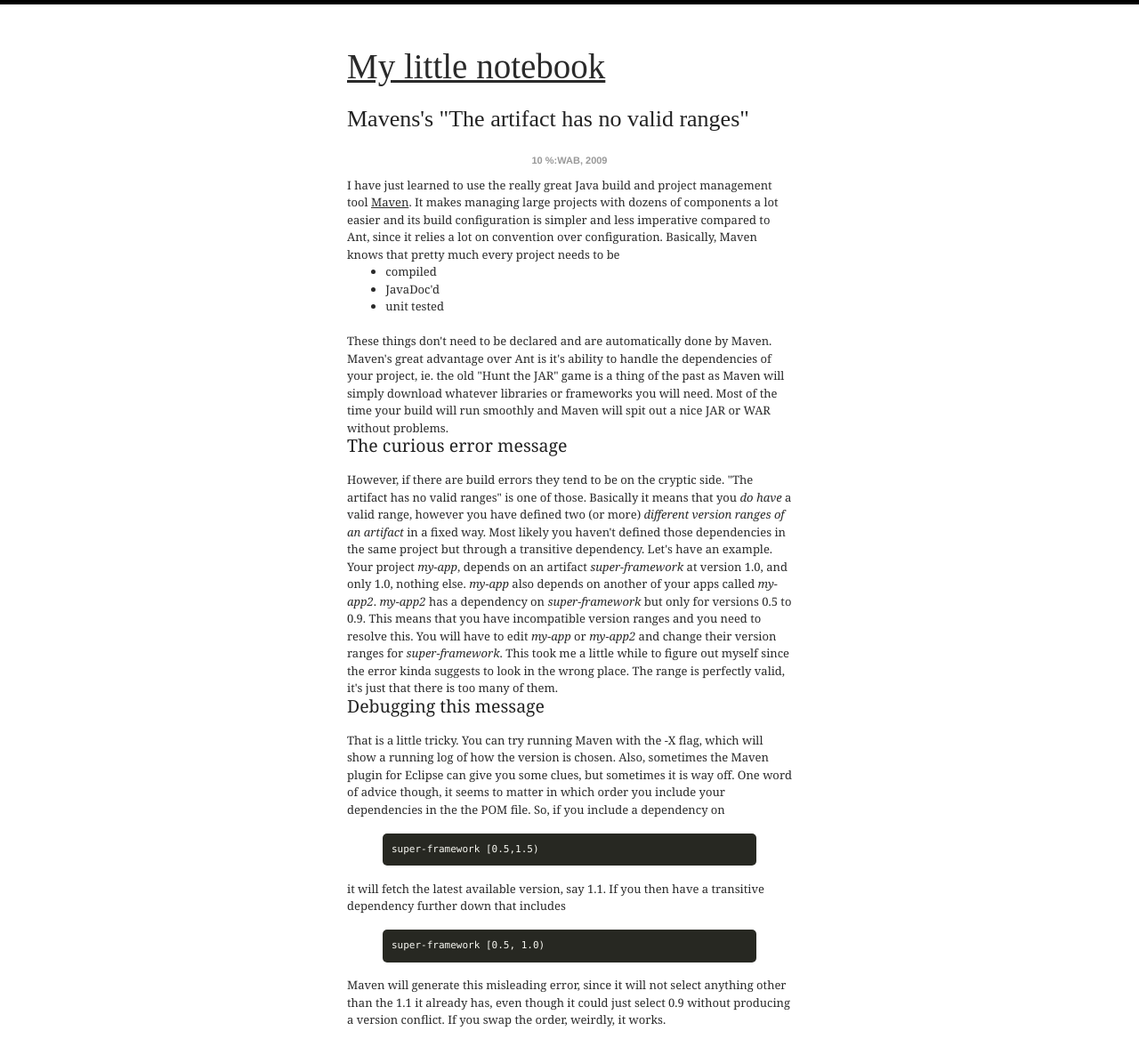
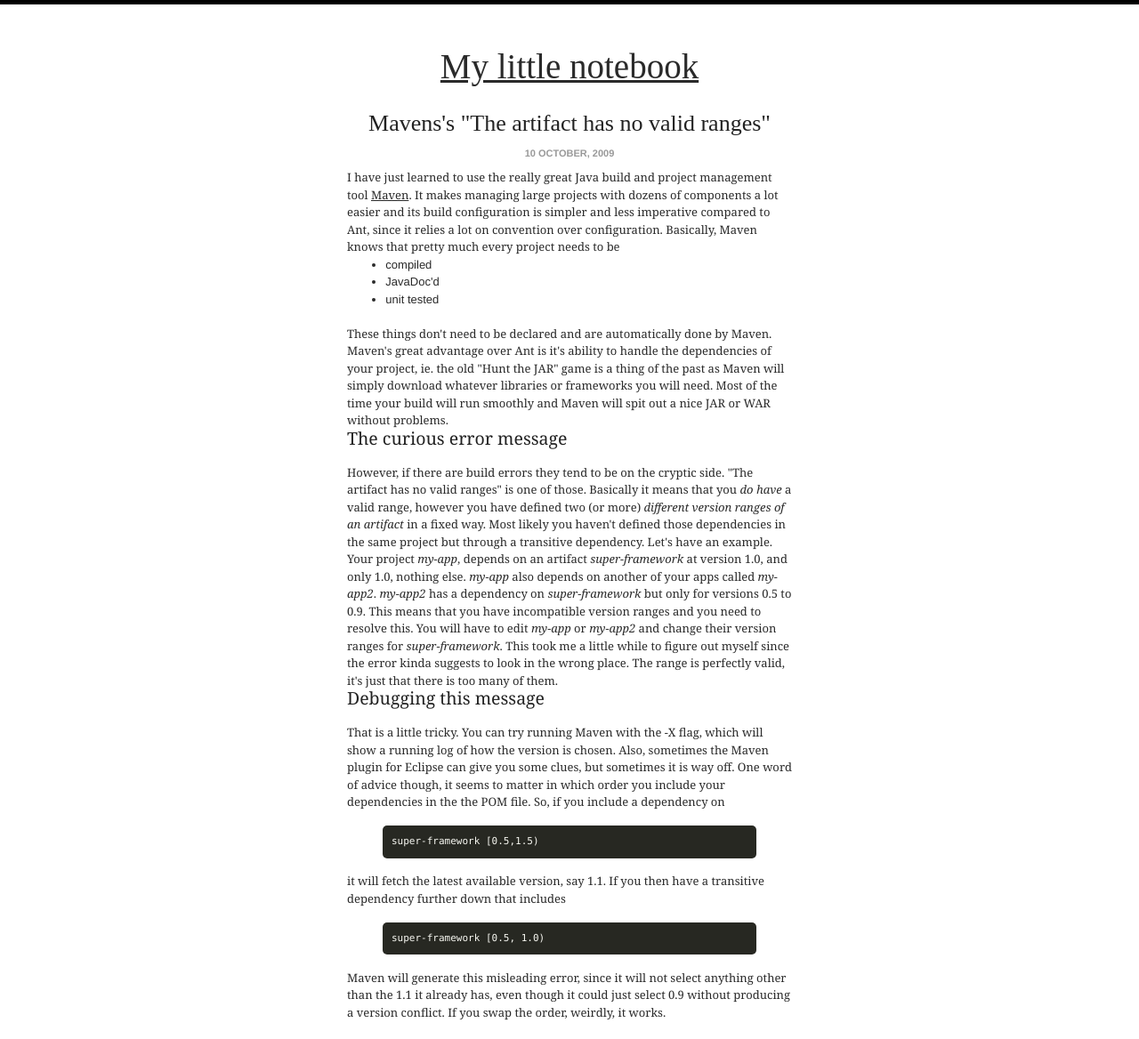
Before and after one commit to leonardehrenfried/blog, a Jekyll site: the page built from _posts/2009-10-10-mavenss-the-artifact-has-no-valid-ranges.html, in a window 1280 px wide. Shown: the whole page at 89% size. Built offline with Jekyll 4.4.1, drawn with Linux system fonts in a browser that asks for light colours; some web fonts are replaced; Markdown is read by kramdown in place of the engine named in the settings.

Commit message:
Use article tag

```diff
--- a/_layouts/post.html
+++ b/_layouts/post.html
@@ -3,9 +3,9 @@
 ---
 
 <div class="content">
-  <div id="post">
+  <article>
     <h2 class="entry-title">{{ page.title }}</h2>
-    <p class="date">{{ page.date | date: "%d %:waB, %Y" }}</p>
+    <p class="date">{{ page.date | date: "%d %B, %Y" }}</p>
     {{ content }}
-  </div>
+  </article>
 </div>
--- a/stylesheets/style.css
+++ b/stylesheets/style.css
@@ -67,6 +67,10 @@
   border:none;
 }
 
+header{
+  text-align: center;
+}
+
 h1 {
   font-weight:400;
   color:#222;
@@ -132,7 +136,7 @@
   text-decoration:underline;
 }
 
-.post a, .comments p a{
+article a, .comments p a{
   color:#36c;
 }
 
@@ -274,33 +278,33 @@
   font-size:13px;
 }
 
-.post {
+article {
   margin-bottom:20px;
   padding-top:5px;
 }
 
-.post h2 {
+article h2 {
   text-align:center;
   font-size:26px;
   margin-bottom:6px;
 }
 
-.post h2 a {
+article h2 a {
   color:#000;
   text-decoration:none;
 }
 
-.post h2 a:hover {
+article h2 a:hover {
   opacity:0.8px;
 }
 
-.post p, .post ul, .post ol, .comments ol {
+article p, article ul, article ol, .comments ol {
   text-align:justify;
   font-family:helvetica, verdana, arial, sans-serif;
   text-justify:newspaper;
 }
 
-.post p.caption {
+article p.caption {
   font-weight:700;
   font-family:helvetica, verdana, arial, sans-serif;
   font-size:11px;
@@ -309,6 +313,10 @@
   padding-bottom:0;
   margin-bottom:10px;
   text-align:left;
+}
+
+article img{
+  display:block;
 }
 
 .date,
@@ -322,19 +330,19 @@
   margin-bottom:10px;
 }
 
-.post blockquote {
+article blockquote {
   border-left:2px solid #ccc;
   padding-left:15px;
 }
 
-.post .meta {
+article .meta {
   width:500px;
   font-family:helvetica, verdana, arial, sans-serif;
   font-size:11px;
   padding-top:10px;
 }
 
-.post .meta .notes a {
+article .meta .notes a {
   color:#aaa;
   padding-left:16px;
   background-image:url('http://static.tumblr.com/fw3zutj/YuJl22f39/notes.gif');
@@ -345,13 +353,13 @@
   font-weight:700;
 }
 
-.post .meta .permalink {
+article .meta .permalink {
   float:right;
   display:inline-block;
   position:relative;
 }
 
-.post .meta .permalink a {
+article .meta .permalink a {
   color:#aaa;
   height:18px;
   text-indent:-999px;
@@ -362,7 +370,7 @@
   background-position:right center;
 }
 
-.post .meta .tags {
+article .meta .tags {
   border:0;
   outline:0;
   width:400px;
@@ -373,7 +381,7 @@
   padding:0 0 0 20px;
 }
 
-.post .meta .tags a {
+article .meta .tags a {
   list-style-type:none;
   margin-left:0;
   white-space:nowrap;
@@ -383,20 +391,20 @@
   padding-right:4px;
 }
 
-.post .meta .tags a.first {
+article .meta .tags a.first {
   padding-left:0;
 }
 
-.post .meta .tags a.last {
+article .meta .tags a.last {
   padding-right:0;
 }
 
-.post .meta .tags {
+article .meta .tags {
   color:#aaa;
   text-decoration:none;
 }
 
-.post pre{
+article pre{
   overflow-y:auto;
 }
 
@@ -556,7 +564,7 @@
   color:#666;
 }
 
-.post .meta:after,.post .meta .tags ul:after {
+article .meta:after,article .meta .tags ul:after {
   content:".";
   display:block;
   clear:both;
@@ -565,7 +573,7 @@
   height:0;
 }
 
-.post .meta .notes,.post .meta .tags {
+article .meta .notes,article .meta .tags {
   float:left;
   display:inline-block;
 }
```
Also changed, not shown: _posts/2012-11-06-tools-for-modern-web-development.md (+9 -6 lines).
